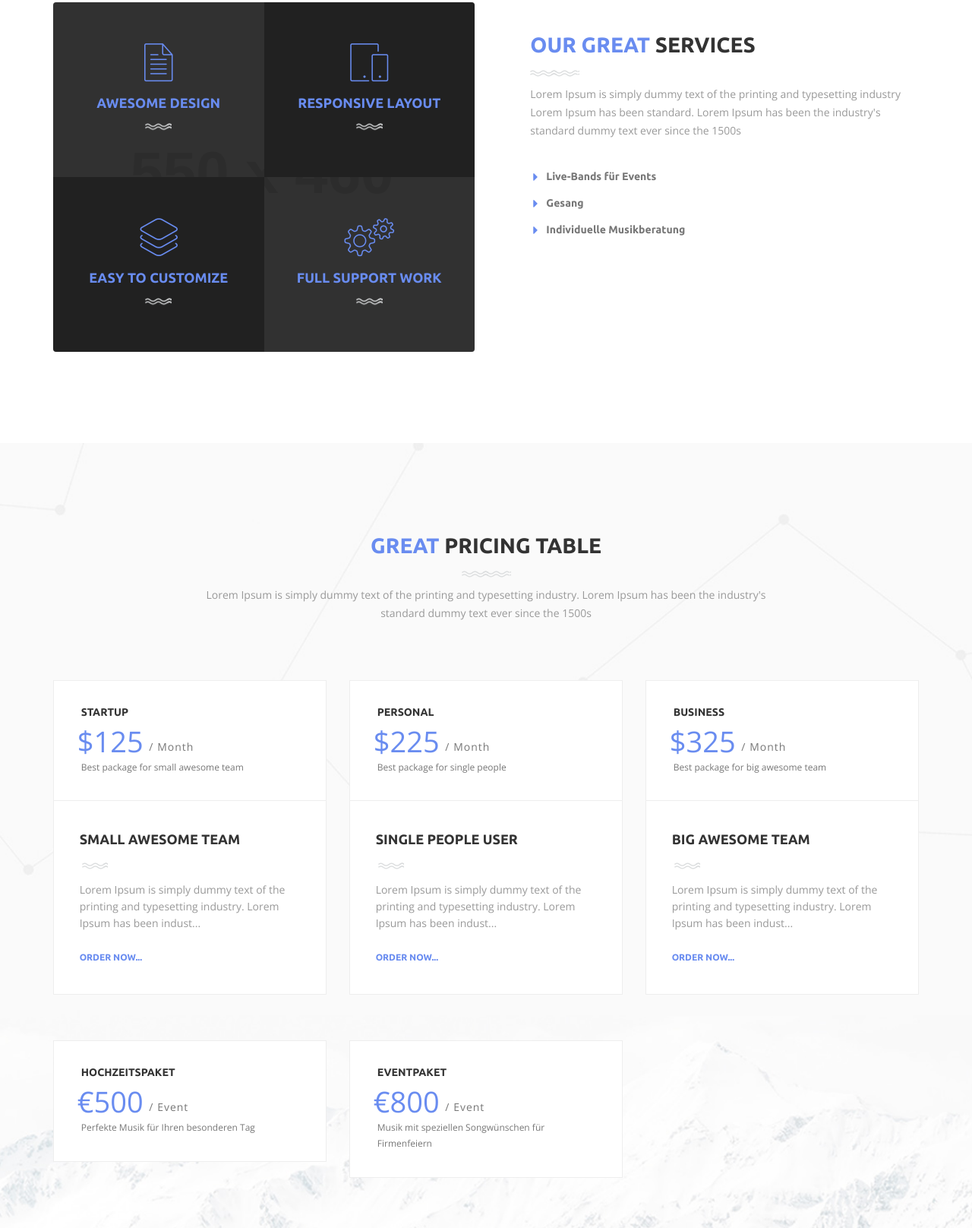
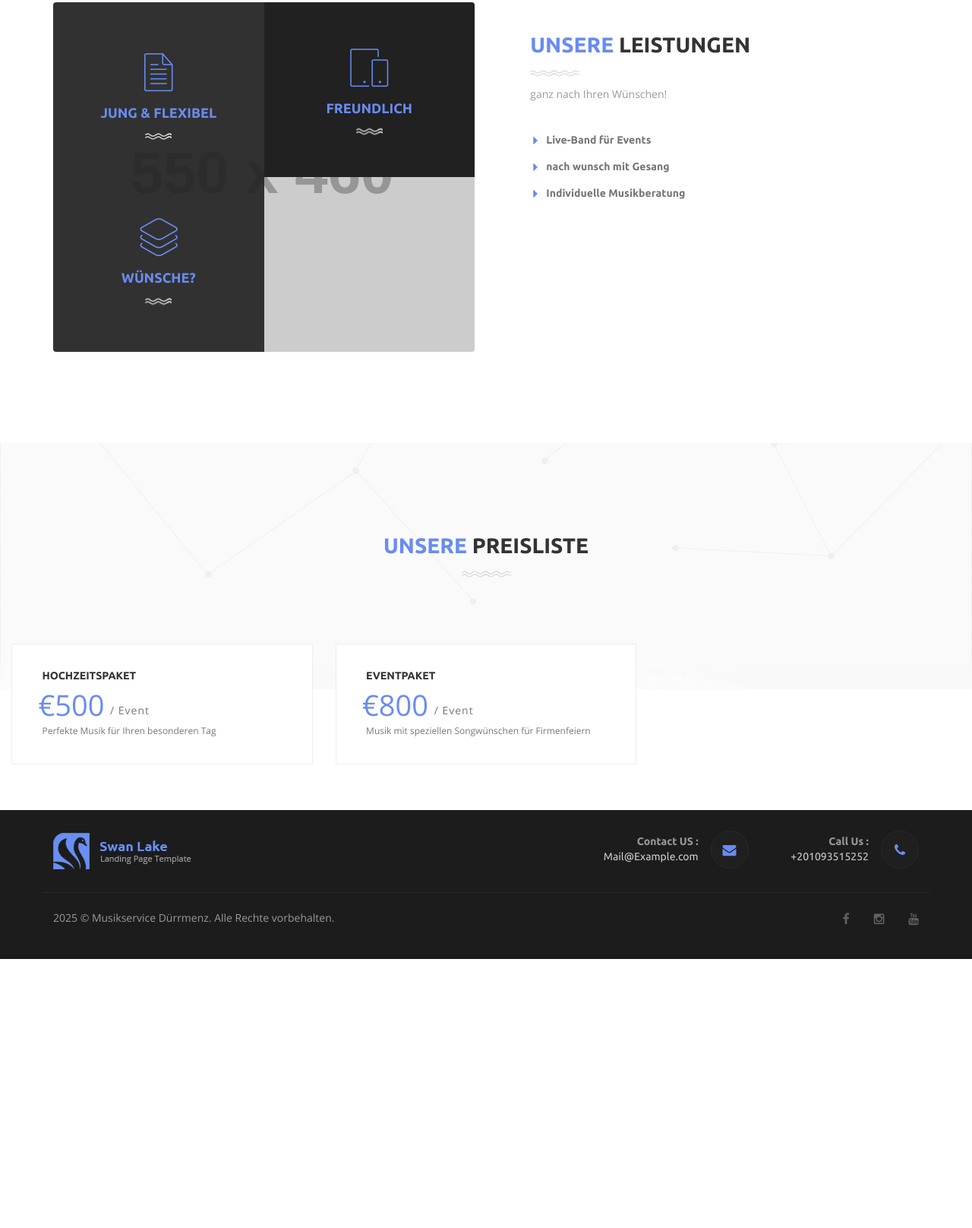
Before and after one commit to andsei00/andsei00.github.io, a plain HTML site: page index.html in a window 1280 px wide. Shown: the part 2097-3713 px from the top of the page at 76% size. After the commit the page ends 3359 px from the top, so only its background shows below. Drawn offline with nearby package versions, Linux system fonts and the light colour scheme; placeholder pictures from the web are drawn by us; files whose address does not match are found by name.

Commit message:
weitere Anpassungen

```diff
--- a/index.html
+++ b/index.html
@@ -129,7 +129,7 @@
 						<!-- about box start here -->
 						<div class="col-xs-12 col-sm-6 col-md-3 about-box pad-bottom-sm">
 							<span class="num main-color">01.</span>
-							<span class="title text-uppercase">the company</span>
+							<span class="title text-uppercase">Die Band</span>
 							<span class="divider"></span>
 							<p>Lorem Ipsum is simply dummy text of the printing and typesetting industry. Lorem Ipsum has been indust...</p>
 							<a href="#" class="more main-color text-uppercase">READ MORE...</a>
@@ -138,7 +138,7 @@
 						<!-- about box start here -->
 						<div class="col-xs-12 col-sm-6 col-md-3 about-box pad-bottom-sm">
 							<span class="num main-color">02.</span>
-							<span class="title text-uppercase">our vision</span>
+							<span class="title text-uppercase">Unser Repertoire</span>
 							<span class="divider"></span>
 							<p>Lorem Ipsum is simply dummy text of the printing and typesetting industry. Lorem Ipsum has been indust...</p>
 							<a href="#" class="more main-color text-uppercase">READ MORE...</a>
@@ -147,7 +147,7 @@
 						<!-- about box start here -->
 						<div class="col-xs-12 col-sm-6 col-md-3 about-box pad-bottom-sm">
 							<span class="num main-color">03.</span>
-							<span class="title text-uppercase">Our mission</span>
+							<span class="title text-uppercase">Unsere Mission</span>
 							<span class="divider"></span>
 							<p>Lorem Ipsum is simply dummy text of the printing and typesetting industry. Lorem Ipsum has been indust...</p>
 							<a href="#" class="more main-color text-uppercase">READ MORE...</a>
@@ -156,7 +156,7 @@
 						<!-- about box start here -->
 						<div class="col-xs-12 col-sm-6 col-md-3 about-box pad-bottom-sm">
 							<span class="num main-color">04.</span>
-							<span class="title text-uppercase">our process</span>
+							<span class="title text-uppercase">Unser System</span>
 							<span class="divider"></span>
 							<p>Lorem Ipsum is simply dummy text of the printing and typesetting industry. Lorem Ipsum has been indust...</p>
 							<a href="#" class="more main-color text-uppercase">READ MORE...</a>
@@ -198,13 +198,13 @@
 							<div class="txt-box">
 								<!-- main heading start here -->
 								<header class="main-heading">
-									<h2 class="heading text-uppercase"><span class="main-color">our Great</span>  services</h2>
+									<h2 class="heading text-uppercase"><span class="main-color">Unsere</span>  Leistungen</h2>
 									<span class="divider"></span>
-									<p>Lorem Ipsum is simply dummy text of the printing and typesetting industry Lorem Ipsum has been standard. Lorem Ipsum has been the industry's standard dummy text ever since the 1500s</p>
+									<p>ganz nach Ihren Wünschen!</p>
 								</header>
 								<ul class="list list-unstyled">
-									<li><i class="fa fa-caret-right main-color" aria-hidden="true"></i>Live-Bands für Events</li>
-									<li><i class="fa fa-caret-right main-color" aria-hidden="true"></i>Gesang</li>
+									<li><i class="fa fa-caret-right main-color" aria-hidden="true"></i>Live-Band für Events</li>
+									<li><i class="fa fa-caret-right main-color" aria-hidden="true"></i>nach wunsch mit Gesang</li>
 									<li><i class="fa fa-caret-right main-color" aria-hidden="true"></i>Individuelle Musikberatung</li>
 								</ul>
 							</div>
@@ -215,36 +215,27 @@
 								<li>
 									<div class="over">
 										<span class="icomoon icon-document main-color"></span>
-										<span class="title text-uppercase main-color">Awesome Design</span>
+										<span class="title text-uppercase main-color">Jung & Flexibel</span>
 										<span class="divider white center"></span>
-										<p>Lorem ipsum dolor sit amet, consectetur adipiscing elit, sed do eiusmod ever since the 1500s.</p>
+										<p>Wir sind da wenn Sie uns brauchen!</p>
 									</div>
 								</li>
 								<li>
 									<div class="over">
 										<span class="icomoon icon-mobile main-color"></span>
-										<span class="title text-uppercase main-color">Responsive Layout</span>
+										<span class="title text-uppercase main-color">Freundlich</span>
 										<span class="divider white center"></span>
-										<p>Lorem ipsum dolor sit amet, consectetur adipiscing elit, sed do eiusmod ever since the 1500s.</p>
+										<p>Wir stehen Ihnen gerne für Rückfragen zuverfügung</p>
 									</div>
 								</li>
 								<li>
 									<div class="over">
 										<span class="icomoon icon-layers main-color"></span>
-										<span class="title text-uppercase main-color">Easy to Customize</span>
+										<span class="title text-uppercase main-color">Wünsche?</span>
 										<span class="divider white center"></span>
-										<p>Lorem ipsum dolor sit amet, consectetur adipiscing elit, sed do eiusmod ever since the 1500s.</p>
+										<p>Kein Problem! Je nach Event spielen wir gerne 1 - 2 Ihrer Wunschsongs außerhalb unseres Repertoires</p>
 									</div>
 								</li>
-								<li>
-									<div class="over">
-										<span class="icomoon icon-gears main-color"></span>
-										<span class="title text-uppercase main-color">Full Support work</span>
-										<span class="divider white center"></span>
-										<p>Lorem ipsum dolor sit amet, consectetur adipiscing elit, sed do eiusmod ever since the 1500s.</p>
-									</div>
-								</li>
-							</ul>
 							<!-- services box end here -->
 						</div>
 					</div>
@@ -257,72 +248,12 @@
 					<!-- main heading start here -->
 					<header class="main-heading row">
 						<div class="col-xs-12 col-sm-10 col-sm-push-1 col-lg-8 col-lg-push-2 text-center">
-							<h2 class="heading text-uppercase"><span class="main-color">Great</span> Pricing Table</h2>
+							<h2 class="heading text-uppercase"><span class="main-color">Unsere</span> Preisliste</h2>
 							<span class="divider center"></span>
-							<p>Lorem Ipsum is simply dummy text of the printing and typesetting industry. Lorem Ipsum has been the industry's standard dummy text ever since the 1500s</p>
 						</div>
 					</header>
 					<!-- main heading end here -->
-					<div class="row">
-						<div class="col-xs-12 col-sm-6 col-md-4 pad-bottom-sm">
-							<!-- price box start here -->
-							<div class="price-box">
-								<header class="header">
-									<strong class="title text-uppercase">Startup</strong>
-									<span class="price-txt">
-										<span class="price main-color">$125</span>
-										<span class="txt"> /    Month</span>
-									</span>
-									<p>Best package for small awesome team</p>
-								</header>
-								<div class="box">
-									<h3 class="text-uppercase">Small awesome team</h3>
-									<span class="divider"></span>
-									<p>Lorem Ipsum is simply dummy text of the printing and typesetting industry. Lorem Ipsum has been indust...</p>
-									<a href="#popup1" class="order text-uppercase lightbox">order now...</a>
-								</div>
-							</div>
-							<!-- price box end here -->
-						</div>
-						<div class="col-xs-12 col-sm-6 col-md-4 pad-bottom-sm">
-							<!-- price box start here -->
-							<div class="price-box">
-								<header class="header">
-									<strong class="title text-uppercase">personal</strong>
-									<span class="price-txt">
-										<span class="price main-color">$225</span>
-										<span class="txt"> /    Month</span>
-									</span>
-									<p>Best package for single people</p>
-								</header>
-								<div class="box">
-									<h3 class="text-uppercase">single people User</h3>
-									<span class="divider"></span>
-									<p>Lorem Ipsum is simply dummy text of the printing and typesetting industry. Lorem Ipsum has been indust...</p>
-									<a href="#popup1" class="order text-uppercase lightbox">order now...</a>
-								</div>
-							</div>
-							<!-- price box end here -->
-						</div>
-						<div class="col-xs-12 col-sm-6 col-md-4 pad-bottom-sm">
-							<!-- price box start here -->
-							<div class="price-box">
-								<header class="header">
-									<strong class="title text-uppercase">Business</strong>
-									<span class="price-txt">
-										<span class="price main-color">$325</span>
-										<span class="txt"> /    Month</span>
-									</span>
-									<p>Best package for big awesome team</p>
-								</header>
-								<div class="box">
-									<h3 class="text-uppercase">big awesome team</h3>
-									<span class="divider"></span>
-									<p>Lorem Ipsum is simply dummy text of the printing and typesetting industry. Lorem Ipsum has been indust...</p>
-									<a href="#popup1" class="order text-uppercase lightbox">order now...</a>
-								</div>
-							</div>
-							<!-- price box end here -->
+
 						</div>
 						<div class="col-xs-12 col-sm-6 col-md-4 pad-bottom-sm">
 							<!-- price box start here -->
```
